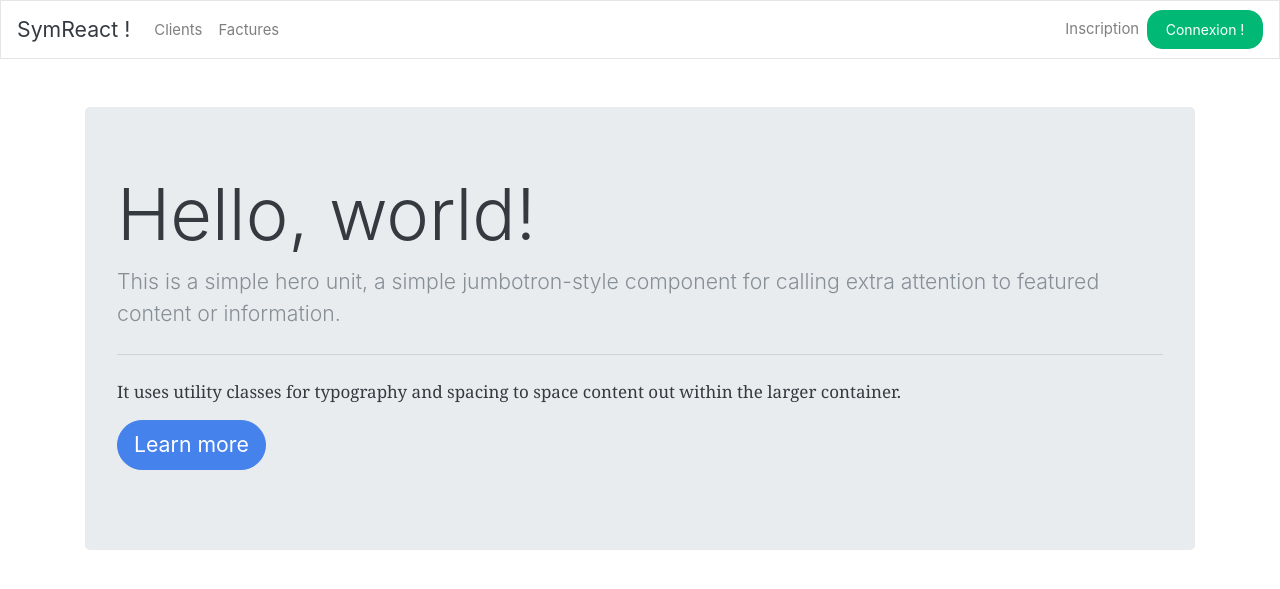
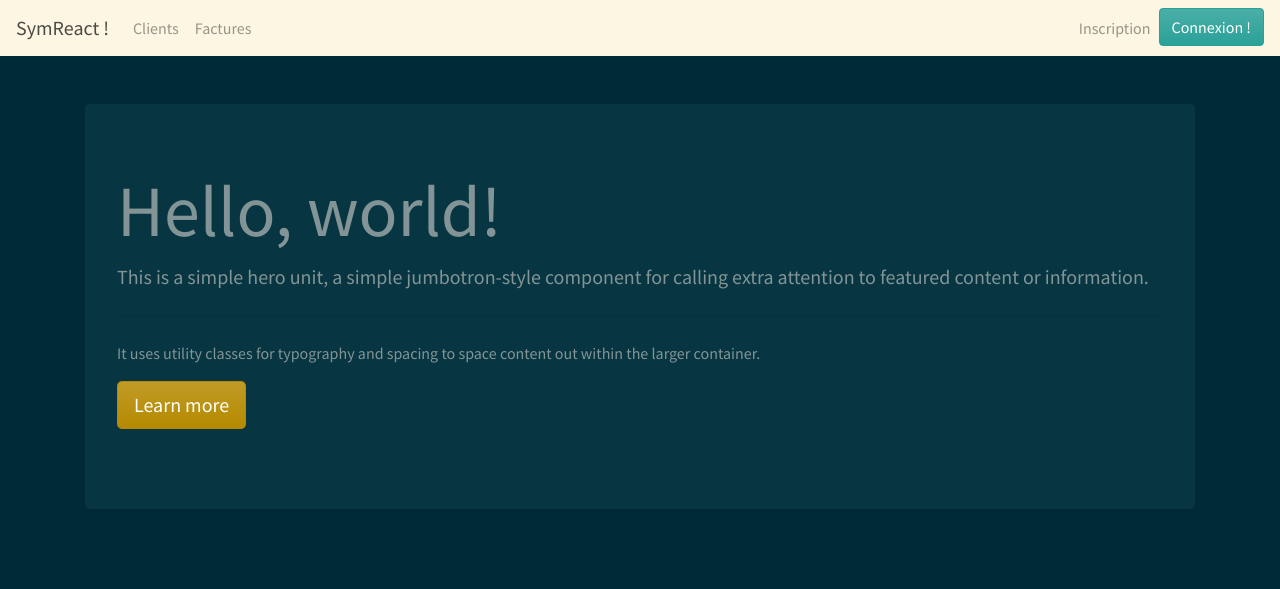
Before and after one commit to ghostmigi/api-factures, a Symfony app: template templates/app/index.html.twig in a window 1280 px wide. Shown: the top 589 px of the page. Run offline with Twig, Linux system fonts and the light colour scheme; the template is opened without the code that fills it, so the values that code supplies are empty; style sheets or scripts are compiled from the project's sources; some libraries are stand-ins or nearby versions.

Commit message:
Loaders et toasts pour ameliorer l'ergonomie !

```diff
--- a/assets/js/components/Navbar.jsx
+++ b/assets/js/components/Navbar.jsx
@@ -17,7 +17,7 @@ const Navbar = ({history}) => {
     };
 
     return (<nav className="navbar navbar-expand-lg navbar-light bg-light">
-        <NavLink className="navbar-brand" to="/">SymReact !</NavLink>
+        <NavLink className="navbar-brand" to="/customers">SymReact !</NavLink>
         <button className="navbar-toggler" type="button" data-toggle="collapse" data-target="#navbarColor03"
                 aria-controls="navbarColor03" aria-expanded="false" aria-label="Toggle navigation">
             <span className="navbar-toggler-icon"></span>
--- a/assets/js/pages/RegisterPage.jsx
+++ b/assets/js/pages/RegisterPage.jsx
@@ -45,7 +45,6 @@ const RegisterPage = ({history}) => {
         try {
             await userAPI.register(user);
             setErrors({});
-            // TODO : Flash success
             toast.success("Vous etes desormais inscrit, vous pouvez vous connectez !")
             history.replace('/login');
         } catch (error) {
@@ -57,7 +56,6 @@ const RegisterPage = ({history}) => {
                 });
                 setErrors(apiErrors);
             }
-            // TODO : Flash erreur
             toast.error("Des erreur dans votre formulaire !");
         }
     };
--- a/templates/app/index.html.twig
+++ b/templates/app/index.html.twig
@@ -3,7 +3,7 @@
 {% block title %}Mon application React !{% endblock %}
 
 {% block stylesheets %}
-    <link rel="stylesheet" href="https://bootswatch.com/4/litera/bootstrap.min.css">
+    <link rel="stylesheet" href="https://bootswatch.com/4/solar/bootstrap.min.css">
     {{ encore_entry_link_tags('app') }}
 {% endblock %}
 
```
